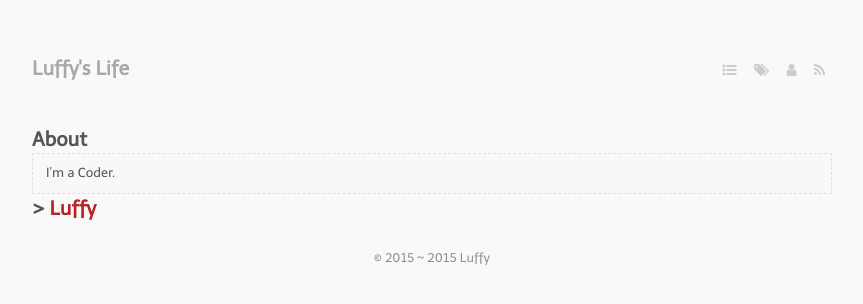
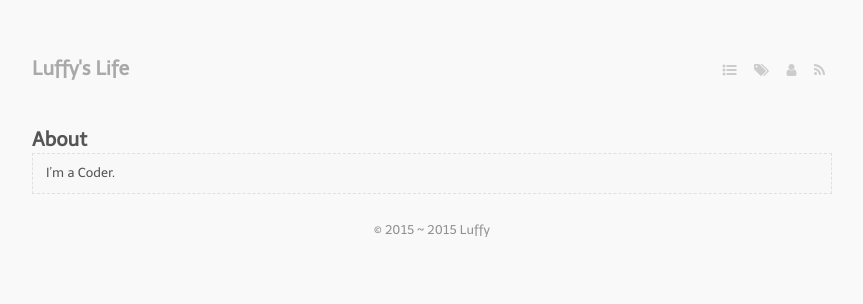
Before and after one commit to luffy0908/luffy0908.github.io, a Jekyll site: the page built from about.md, in a window 1280 px wide. Shown: the top 304 px of the page, without its empty margins (208-1071 px from the left). Built offline with Jekyll 4.4.1, drawn with Linux system fonts in a browser that asks for light colours; nearby versions of some CDN libraries; Markdown is read by kramdown in place of the engine named in the settings.

Commit message:
Update about Me

```diff
--- a/about.md
+++ b/about.md
@@ -4,5 +4,3 @@ layout: page
 ---
 
 > I'm a Coder.
-
-#> [Luffy](https://github.com/Luffy0908)
```
